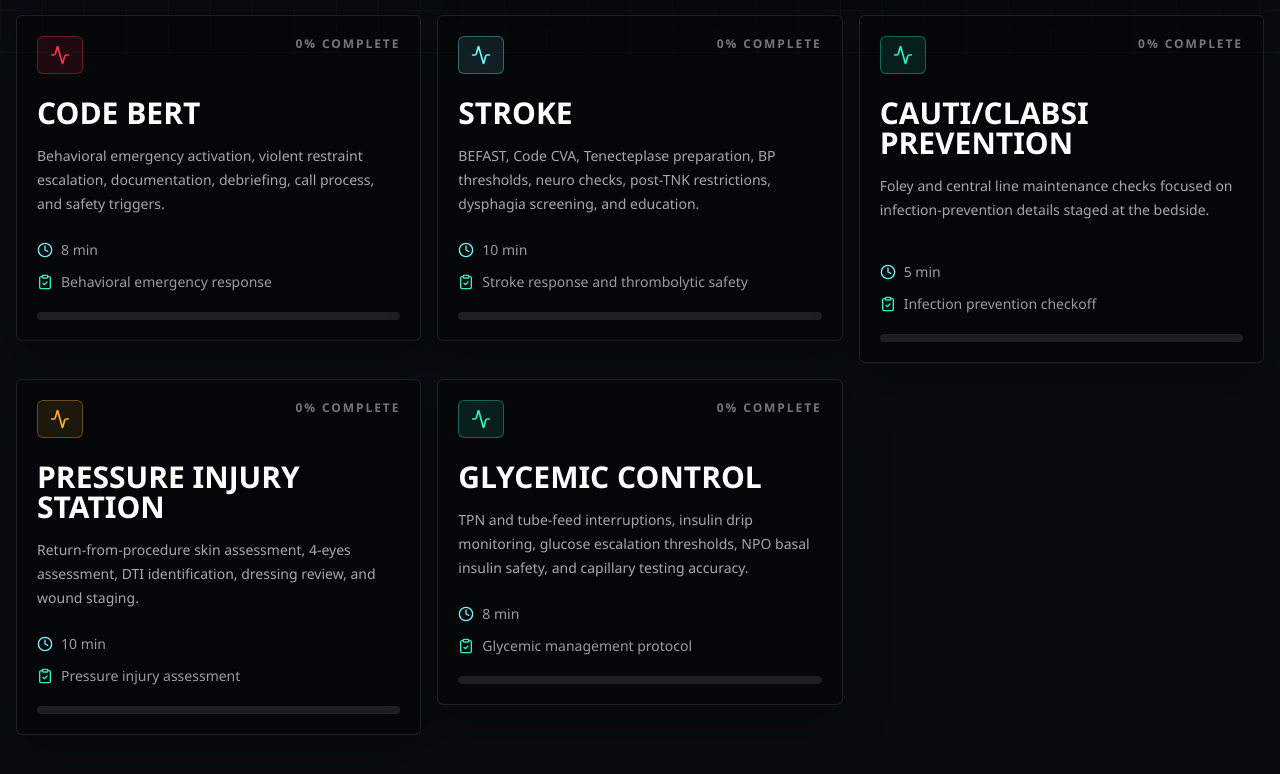
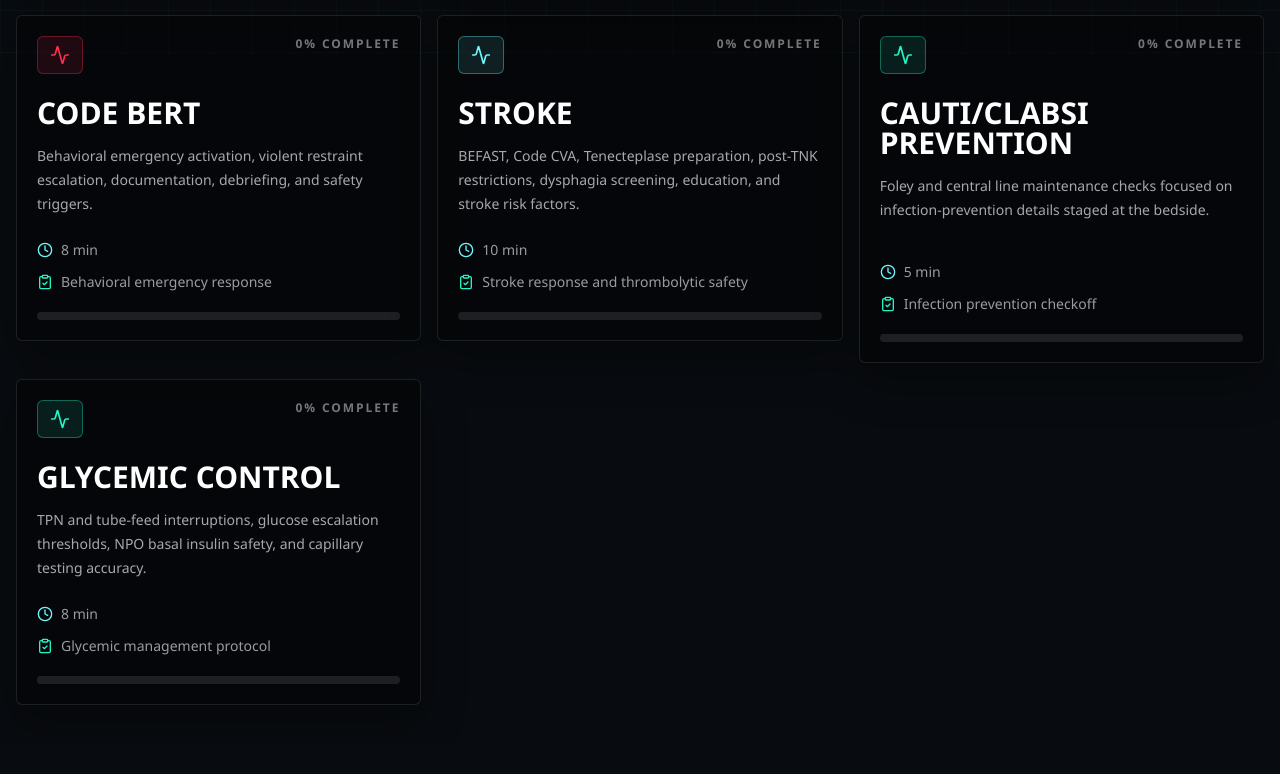
Before and after one commit to joshmzamora/competency_stations, a React (Vite) app: page / in a window 1280 px wide. Shown: the part 746-1520 px from the top of the page. After the commit the page ends 1491 px from the top, so only its background shows below. Built offline with nearby package versions, Linux system fonts and the light colour scheme.

Commit message:
Remove questions in order to decrease time of stations

```diff
--- a/src/data/stations.ts
+++ b/src/data/stations.ts
@@ -8,31 +8,6 @@ function prompt(prompt: CompetencyPrompt): CompetencyPrompt {
 }
 
 const codeBluePrompts: CompetencyPrompt[] = [
-  prompt({
-    id: "code-blue-reversible-causes",
-    stationId: "code-blue",
-    type: "verbal-response",
-    title: "",
-    scenario: "What are some reversible causes of pulseless VTACH? Give examples of the H's and T's.",
-    instructions: [
-      "Give examples of H's.",
-      "Give examples of T's.",
-      "Connect them to reversible causes during pulseless VTACH."
-    ],
-    expectedResponse:
-      "H's include hypovolemia, hypoxia, hydrogen ions or acidosis, and hypo/hyperkalemia. T's include tension pneumothorax, cardiac tamponade, toxins, pulmonary thrombosis, and coronary thrombosis.",
-    explanation:
-      "The H's and T's are reversible causes to consider during pulseless VTACH and cardiac arrest.",
-  }),
-  prompt({
-    id: "code-blue-atropine-max-dose",
-    stationId: "code-blue",
-    type: "verbal-response",
-    title: "",
-    scenario: "What is the maximum dose of Atropine?",
-    instructions: ["Answer verbally.", "State the maximum total dose."],
-    expectedResponse: "The maximum dose of Atropine is 3 mg.",
-  }),
   prompt({
     id: "code-blue-advanced-airway-breathing",
     stationId: "code-blue",
@@ -62,24 +37,6 @@ const hemodynamicsPrompts: CompetencyPrompt[] = [
     scenario: "What is the normal CVP for a healthy individual without valve dysfunction?",
     instructions: ["Answer verbally."],
     expectedResponse: "Normal CVP is 2-6 mmHg, with 0-8 mmHg accepted as a common variation.",
-  }),
-  prompt({
-    id: "hemodynamics-a-wave-pr-interval",
-    stationId: "hemodynamics",
-    type: "verbal-response",
-    title: "",
-    scenario: "How much air is used to fully inflate the balloon on a standard adult PA/Swan-Ganz catheter, and how long should the PA catheter balloon be inflated?",
-    instructions: ["Answer verbally."],
-    expectedResponse: "A standard adult PA catheter balloon usually requires a maximum of 1.5 mL/cc of air to fully inflate. The balloon should be inflated for no more than 10 seconds or 2 respiratory cycles.",
-  }),
-  prompt({
-    id: "hemodynamics-rv-vtach-pressure",
-    stationId: "hemodynamics",
-    type: "troubleshooting",
-    title: "",
-    scenario: "When calibrating the hemodynamic monitor and the catheter is already inserted in the patient, which calibration method is used?",
-    instructions: ["Answer verbally."],
-    expectedResponse: "Use in vivo calibration because the catheter is already inside the patient.",
   }),
   prompt({
     id: "hemodynamics-pa-dicrotic-wedge",
@@ -129,16 +86,6 @@ const chestTubePrompts: CompetencyPrompt[] = [
     scenario: "What lethal complication is indicated by sudden tracheal deviation, severe dyspnea, and absent breath sounds on the affected side after a chest tube is clamped?",
     instructions: ["Answer verbally."],
     expectedResponse: "Tension pneumothorax.",
-  }),
-  prompt({
-    id: "chest-tube-suction-indicator",
-    stationId: "chest-tube",
-    type: "verbal-response",
-    title: "",
-    scenario: "How do you assess that the chest tube is providing adequate suction to the prescribed rate?",
-    instructions: ["Answer verbally.", "Name the visual indicator."],
-    expectedResponse: "The orange float in the suction indicator window confirms that the desired suction has been achieved.",
-    explanation: "The suction indicator confirms that prescribed suction is present at the drainage system.",
   }),
   prompt({
     id: "chest-tube-output-notification",
@@ -283,19 +230,6 @@ const codeBertPrompts: CompetencyPrompt[] = [
       "State where the form is located."
     ],
     expectedResponse: "The debriefing occurs when the BERT has ended. The form is on the Hub.",
-  }),
-  prompt({
-    id: "code-bert-call-number",
-    stationId: "code-bert",
-    type: "verbal-response",
-    title: "",
-    scenario: "How do you call a Code BERT?",
-    instructions: [
-      "Answer verbally.",
-      "State the number to call."
-    ],
-    expectedResponse: "Call 3333.",
-    criticalActions: ["States 3333."]
   }),
   prompt({
     id: "code-bert-activation-triggers",
@@ -485,56 +419,6 @@ const strokePrompts: CompetencyPrompt[] = [
     ]
   }),
   prompt({
-    id: "stroke-pre-tenecteplase-bp-limit",
-    stationId: "stroke",
-    type: "verbal-response",
-    title: "",
-    scenario: "What is the upper limit of blood pressure allowed prior to Tenecteplase administration?",
-    instructions: [
-      "Answer verbally.",
-      "State both the systolic and diastolic limit."
-    ],
-    expectedResponse:
-      "Blood pressure must be less than 185/110 mmHg before Tenecteplase can be administered.",
-    explanation:
-      "Tenecteplase should not be administered until blood pressure is below the pre-treatment threshold.",
-    criticalActions: ["Does not administer Tenecteplase above the pre-treatment BP limit."]
-  }),
-  prompt({
-    id: "stroke-post-tenecteplase-bp-limit",
-    stationId: "stroke",
-    type: "verbal-response",
-    title: "",
-    scenario: "What is the upper limit of blood pressure allowed after Tenecteplase administration?",
-    instructions: [
-      "Answer verbally.",
-      "State both the systolic and diastolic limit."
-    ],
-    expectedResponse:
-      "Blood pressure must remain less than 180/105 mmHg after Tenecteplase administration.",
-    explanation:
-      "Post-Tenecteplase blood pressure must remain below the stricter post-treatment threshold.",
-    criticalActions: ["Escalates post-treatment BP above threshold."]
-  }),
-  prompt({
-    id: "stroke-vital-signs-neuro-assessment-frequency",
-    stationId: "stroke",
-    type: "verbal-response",
-    title: "",
-    scenario: "How often should vital signs and neurological assessments be completed following Tenecteplase administration?",
-    instructions: [
-      "Answer verbally.",
-      "Include the pre-administration check.",
-      "State all post-administration intervals.",
-      "State the 24-hour NIHSS requirement."
-    ],
-    expectedResponse:
-      "Complete vital signs and neurological assessment once within 15 minutes prior to administration, every 15 minutes for the first 2 hours, every 30 minutes for the next 6 hours, and every 1 hour for the next 16 hours for 24 hours total. A full NIHSS must be completed 24 hours after Tenecteplase initiation and documented in the EMR.",
-    explanation:
-      "The post-Tenecteplase monitoring schedule covers 24 hours and includes a full NIHSS at the 24-hour mark.",
-    criticalActions: ["Does not miss the 24-hour NIHSS requirement."]
-  }),
-  prompt({
     id: "stroke-tenecteplase-adverse-reactions",
     stationId: "stroke",
     type: "verbal-response",
@@ -654,37 +538,6 @@ const cautiClabsiPrompts: CompetencyPrompt[] = [
   })
 ];
 
-const pressureInjuryPrompts: CompetencyPrompt[] = [
-  prompt({
-    id: "pressure-injury-two-rn-skin-assessment",
-    stationId: "pressure-injury-station",
-    type: "verbal-response",
-    title: "",
-    scenario: "When do you perform 2 RN skin assessments?",
-    instructions: [
-      "Answer verbally.",
-      "Name each situation that requires a 2 RN skin assessment."
-    ],
-    expectedResponse:
-      "Perform 2 RN skin assessments on admission, transfer, and post-procedure when the procedure is longer than 2 hours."
-  }),
-  prompt({
-    id: "pressure-injury-wound-photography",
-    stationId: "pressure-injury-station",
-    type: "verbal-response",
-    title: "",
-    scenario: "When do you perform wound photography?",
-    instructions: [
-      "Answer verbally.",
-      "State event-based wound photography timing.",
-      "State frequency for acute wounds.",
-      "State frequency for chronic wounds."
-    ],
-    expectedResponse:
-      "Photograph wounds on admission/presentation, with a change in wound condition such as deterioration or improvement, pre and post debridement, and at discharge or transfer. Photograph acute wounds at least weekly. Photograph chronic wounds at least monthly."
-  })
-];
-
 const glycemicControlPrompts: CompetencyPrompt[] = [
   prompt({
     id: "glycemic-control-tpn-tube-feed-interruption",
@@ -699,15 +552,6 @@ const glycemicControlPrompts: CompetencyPrompt[] = [
     ],
     expectedResponse:
       "Start D10 IV at the previous tube-feed rate or TPN rate, with a maximum rate of 40 mL/hr."
-  }),
-  prompt({
-    id: "glycemic-control-insulin-drip-checks",
-    stationId: "glycemic-control",
-    type: "verbal-response",
-    title: "",
-    scenario: "When the patient is on an insulin drip, how often should the blood sugar be checked?",
-    instructions: ["Answer verbally.", "State the monitoring frequency."],
-    expectedResponse: "Blood sugar should be checked every hour while the patient is on an insulin drip."
   }),
   prompt({
     id: "glycemic-control-provider-notification",
@@ -757,7 +601,7 @@ export const stations: CompetencyStation[] = [
     id: "code-blue",
     title: "Code Blue",
     shortTitle: "Code Blue",
-    description: "Unstable atrial fibrillation, pulseless VT, CPR, defibrillation, ACLS medications, ROSC, bradycardia, and reversible causes.",
+    description: "Advanced airway ventilation, pulseless VT medication therapy, CPR, defibrillation, ACLS medications, ROSC, and bradycardia.",
     estimatedMinutes: 10,
     competencyType: "Timed emergency response",
     accent: "trauma",
@@ -777,7 +621,7 @@ export const stations: CompetencyStation[] = [
     id: "chest-tube",
     title: "Chest tube",
     shortTitle: "Chest tube",
-    description: "Clamping rules, site assessment, suction checks, transport with suction, output escalation, air leak troubleshooting, and emergency dislodgement response.",
+    description: "Clamping rules, site assessment, transport with suction, output escalation, air leak troubleshooting, and emergency dislodgement response.",
     estimatedMinutes: 10,
     competencyType: "Chest tube safety checkoff",
     accent: "scrub",
@@ -787,7 +631,7 @@ export const stations: CompetencyStation[] = [
     id: "code-bert",
     title: "Code BERT",
     shortTitle: "Code BERT",
-    description: "Behavioral emergency activation, violent restraint escalation, documentation, debriefing, call process, and safety triggers.",
+    description: "Behavioral emergency activation, violent restraint escalation, documentation, debriefing, and safety triggers.",
     estimatedMinutes: 8,
     competencyType: "Behavioral emergency response",
     accent: "trauma",
@@ -797,7 +641,7 @@ export const stations: CompetencyStation[] = [
     id: "stroke",
     title: "Stroke",
     shortTitle: "Stroke",
-    description: "BEFAST, Code CVA, Tenecteplase preparation, BP thresholds, neuro checks, post-TNK restrictions, dysphagia screening, and education.",
+    description: "BEFAST, Code CVA, Tenecteplase preparation, post-TNK restrictions, dysphagia screening, education, and stroke risk factors.",
     estimatedMinutes: 10,
     competencyType: "Stroke response and thrombolytic safety",
     accent: "monitor",
@@ -814,20 +658,10 @@ export const stations: CompetencyStation[] = [
     prompts: cautiClabsiPrompts
   },
   {
-    id: "pressure-injury-station",
-    title: "Pressure Injury Station",
-    shortTitle: "Pressure Injury",
-    description: "Return-from-procedure skin assessment, 4-eyes assessment, DTI identification, dressing review, and wound staging.",
-    estimatedMinutes: 10,
-    competencyType: "Pressure injury assessment",
-    accent: "amber",
-    prompts: pressureInjuryPrompts
-  },
-  {
     id: "glycemic-control",
     title: "Glycemic Control",
     shortTitle: "Glycemic Control",
-    description: "TPN and tube-feed interruptions, insulin drip monitoring, glucose escalation thresholds, NPO basal insulin safety, and capillary testing accuracy.",
+    description: "TPN and tube-feed interruptions, glucose escalation thresholds, NPO basal insulin safety, and capillary testing accuracy.",
     estimatedMinutes: 8,
     competencyType: "Glycemic management protocol",
     accent: "scrub",
```
